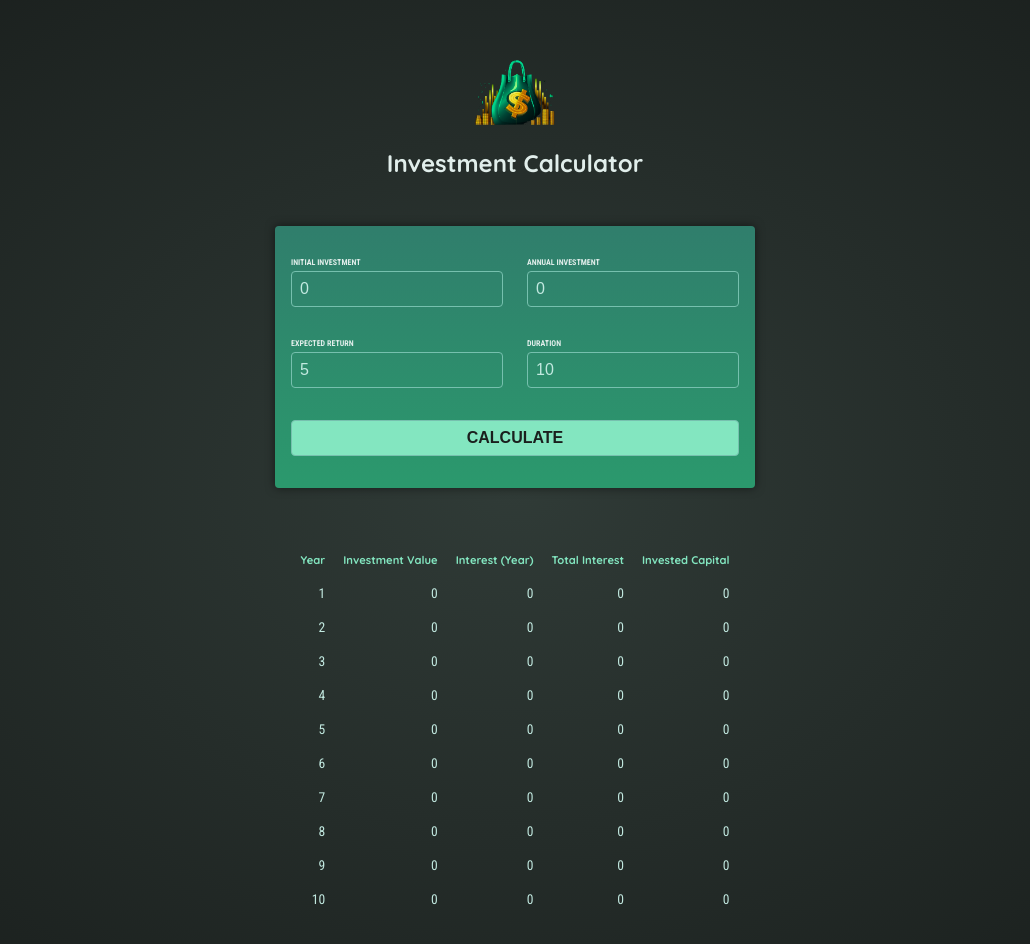
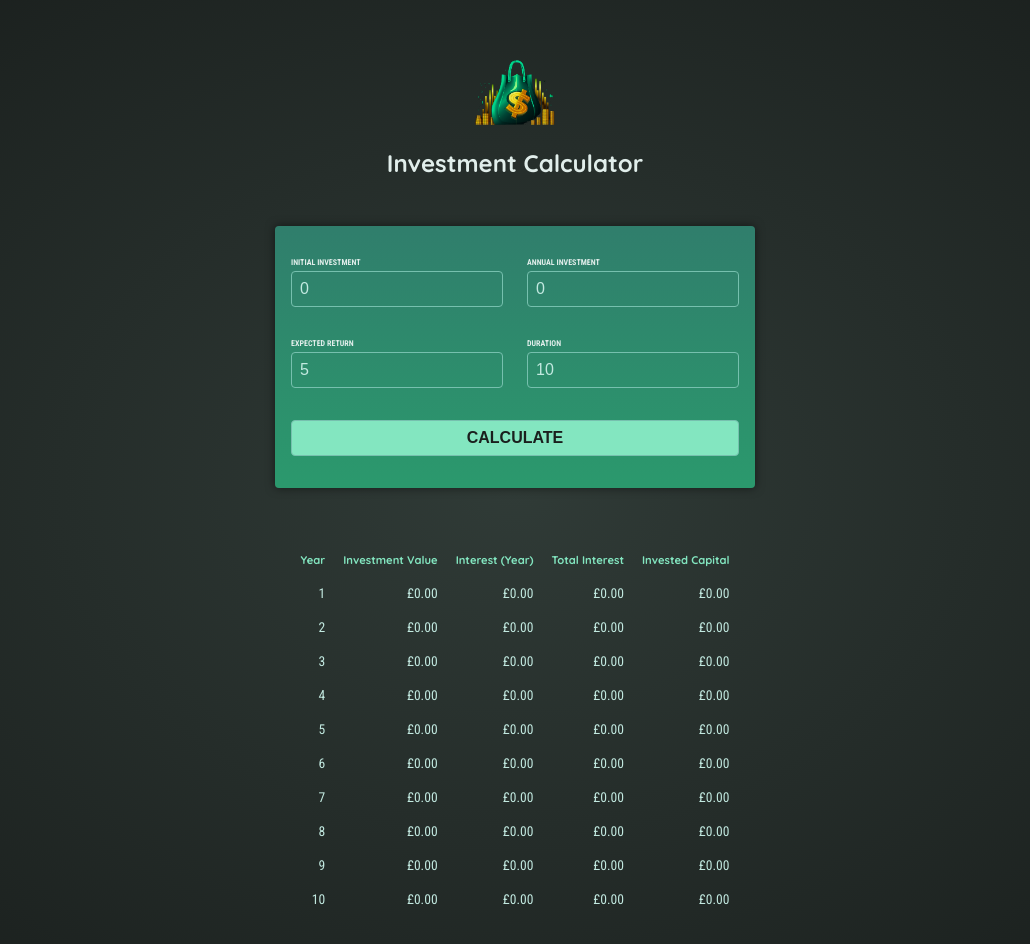
Before and after one commit to RichBurman/Investment-Calculator-Angular, an Angular app: page / in a window 1280 px wide. Both pictures are taken after a click on the button "CALCULATE". Shown: the top 944 px of the page, without its empty margins (125-1155 px from the left). Built offline with nearby package versions, Linux system fonts and the light colour scheme.

Commit message:
Refactor investment-results component to display currency values in GBP

```diff
--- a/src/app/investment-results/investment-results.component.html
+++ b/src/app/investment-results/investment-results.component.html
@@ -15,10 +15,10 @@
         @for (result of results; track result.year) {
             <tr>
                 <td>{{ result.year }}</td>
-                <td> {{ result.valueEndOfYear }} </td>
-                <td> {{ result.interest }} </td>
-                <td> {{ result.totalInterest }} </td>
-                <td> {{ result.totalAmountInvested }} </td>
+                <td> {{ result.valueEndOfYear | currency: "GBP" }} </td>
+                <td> {{ result.interest | currency: "GBP"  }} </td>
+                <td> {{ result.totalInterest | currency: "GBP"  }} </td>
+                <td> {{ result.totalAmountInvested | currency: "GBP"  }} </td>
             </tr>
         }
     </tbody>
--- a/src/app/investment-results/investment-results.component.ts
+++ b/src/app/investment-results/investment-results.component.ts
@@ -1,9 +1,10 @@
+import { CurrencyPipe } from '@angular/common';
 import { Component, Input } from '@angular/core';
 
 @Component({
   selector: 'app-investment-results',
   standalone: true,
-  imports: [],
+  imports: [CurrencyPipe],
   templateUrl: './investment-results.component.html',
   styleUrl: './investment-results.component.css'
 })
```
